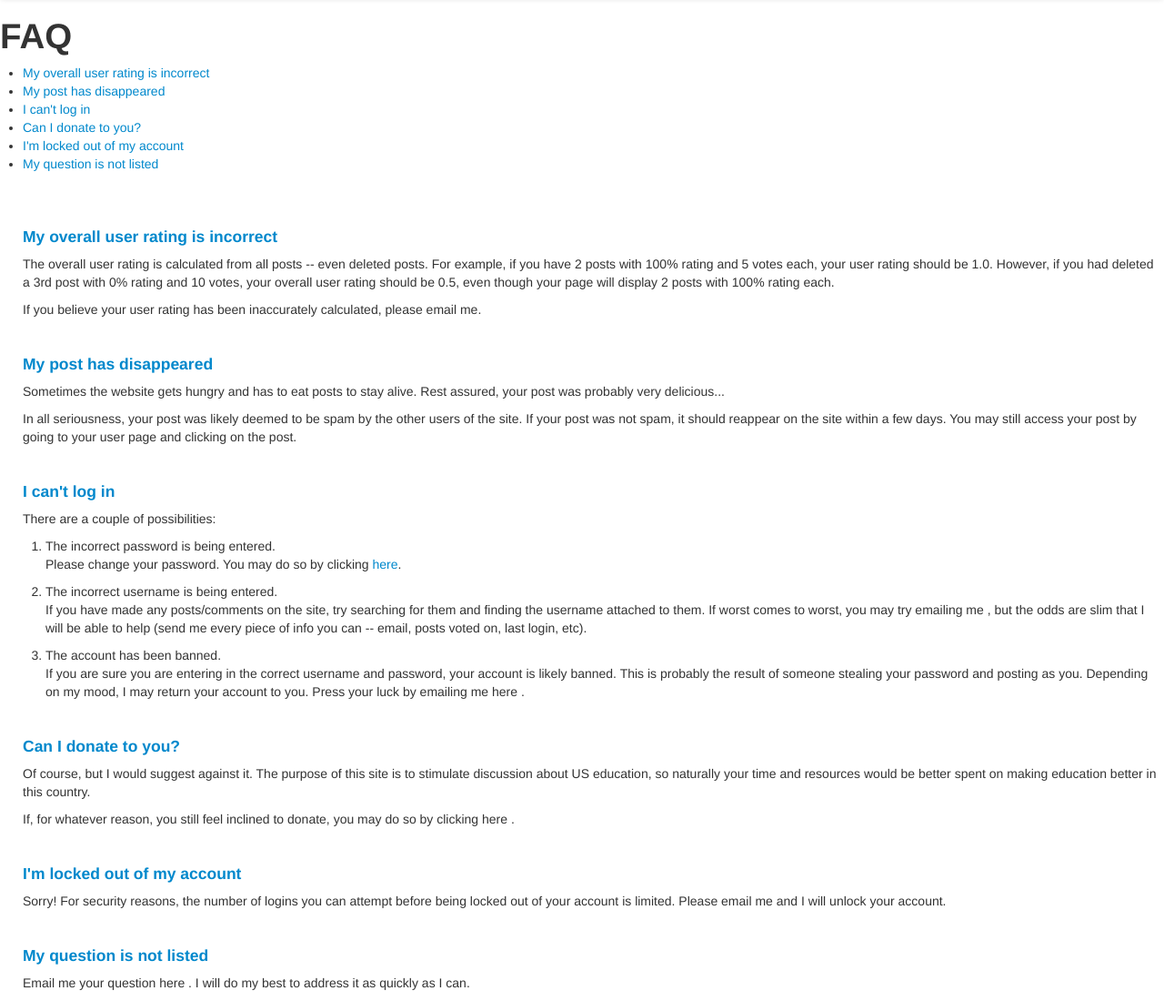
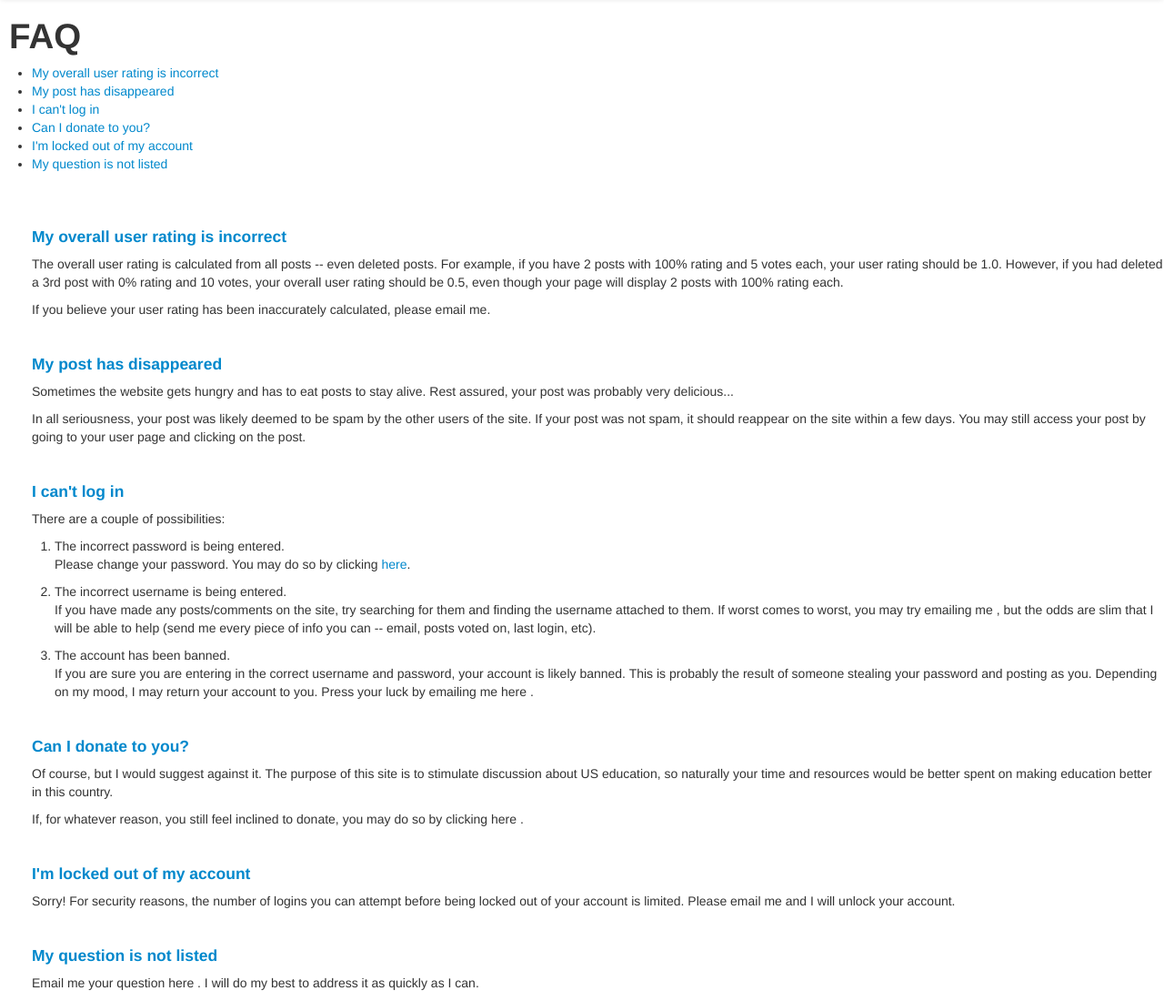
Before and after one commit to chipperdrew/talkEdu, a Django app: template templates/FAQ.html in a window 1280 px wide. Shown: the part 42-1142 px from the top of the page at 91% size. Run offline with Django 3.2, Linux system fonts and the light colour scheme; the template is opened without the code that fills it, so the values that code supplies are empty.

Commit message:
Fixed cutting off of input in Firefox

```diff
--- /dev/null
+++ b/static/css/base.css
@@ -0,0 +1,10 @@
+/* For some reason, some elements have 0 margin and are right up against the edge of the page */
+.move_right {
+	margin-left:10px;
+}
+
+/* Firefox likes to cut off the bottom of input text for whatever reason */
+#id_q, #id_user_login, #id_pass_login, #id_username, #id_password1, #id_password2, #id_email, #id_old_password,
+#id_new_password1, #id_new_password2, #id_title {
+	height:23px;
+}
--- a/templates/base.html
+++ b/templates/base.html
@@ -3,7 +3,7 @@
 <head>
 	{% block stylesheets %}
 		<meta name="viewport" content="width=device-width, initial-scale=1.0">
-		<link href="{% static 'css/base.css' %}" rel="stylesheet">
+		<link href="{% static 'css/base.css' %}" rel="stylesheet" type="text/css">
 		<link href="{% static 'css/bootstrap.min.css' %}" rel="stylesheet"  media="screen">
 {#		<link href="{% static 'css/bootstrap-responsive.min.css' %}" rel="stylesheet" media="screen"> #}
 	{% endblock stylesheets %}
```
Also changed, not shown: 1 other file.
